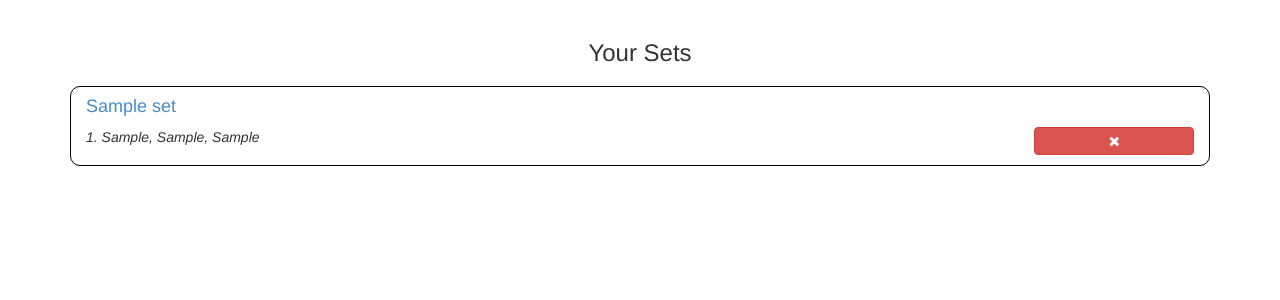
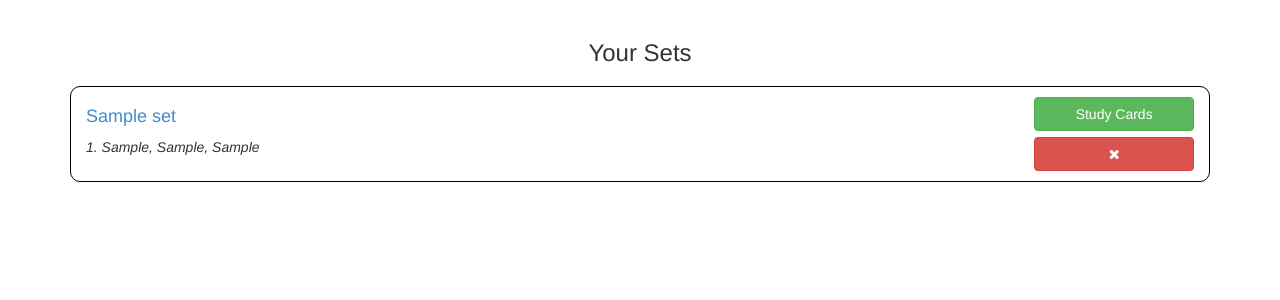
Before and after one commit to lbiester/Learn-Chinese, a Flask app: template app/templates/user.html in a window 1280 px wide. Shown: the part 52-352 px from the top of the page. Run offline with Flask 2, Linux system fonts and the light colour scheme; the template is opened without the code that fills it: values that come from a table or form of the project are taken from there, others are empty; tables that the repository leaves empty hold one stand-in row (values such as "Sample post"); some libraries are stand-ins or nearby versions.

Commit message:
Added study cards button to sets on set page

```diff
--- a/app/static/user.css
+++ b/app/static/user.css
@@ -2,10 +2,13 @@ div.rounded-box {
     border: 1px solid black;
     border-radius: 10px;
     margin: 10px 0px;
+    padding: 10px 0px;
 }
-button.btn-100 {
+
+button.btn-100, a.btn-100 {
     width: 100%;
 }
-div.rounded-box div.row:last-of-type {
-    padding-bottom: 10px;
+
+button.remove-row {
+    height: 34px;
 }
--- a/app/templates/user.html
+++ b/app/templates/user.html
@@ -10,6 +10,7 @@ $(document).ready(function() {
                 url: $SCRIPT_ROOT + '/deleteset/' + this.id,
                 success: function(data){
                     console.log("success");
+                    console.log(data.id);
                     $('button#' + data.id).parent().parent().parent().parent().remove();
                 }
         });
@@ -30,8 +31,13 @@ $(document).ready(function() {
         <div class="row rounded-box">
             <div class="col-md-12">
                 <div class="row">
-                    <div class="col-md-12">
+                    <div class="col-md-10">
                         <a href="{{ url_for('set', id=set.id) }}"><h4>{{ set.name or "Untitled"}}</h4></a>
+                    </div>
+                    <div class="col-xs-2">
+                        <a href="{{ url_for('cards', id=set.id) }}" class="btn btn-success btn-100" type="button">
+                            Study Cards
+                        </a>
                     </div>
                 </div>
                 <div class="row">
@@ -54,7 +60,9 @@ $(document).ready(function() {
 
                     </div>
                     <div class="col-xs-2">
-                        <button class="btn btn-danger btn-100 remove-row" type="button" id="{{ set.id }}"><i class="fa fa-times"></i></button>
+                        <button class="btn btn-danger btn-100 remove-row" type="button" id="{{ set.id }}">
+                            <i class="fa fa-times"></i>
+                        </button>
                     </div>
                 </div>
             </div>
```
